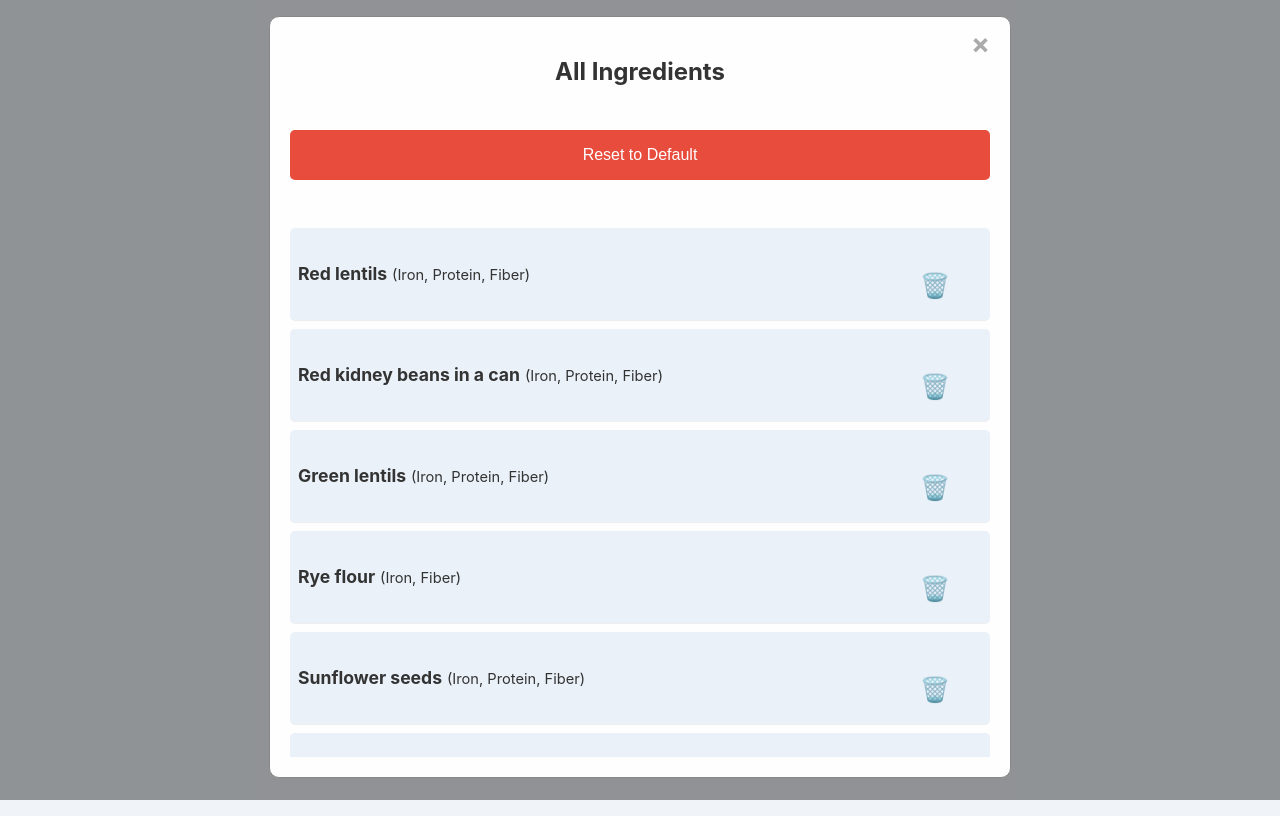
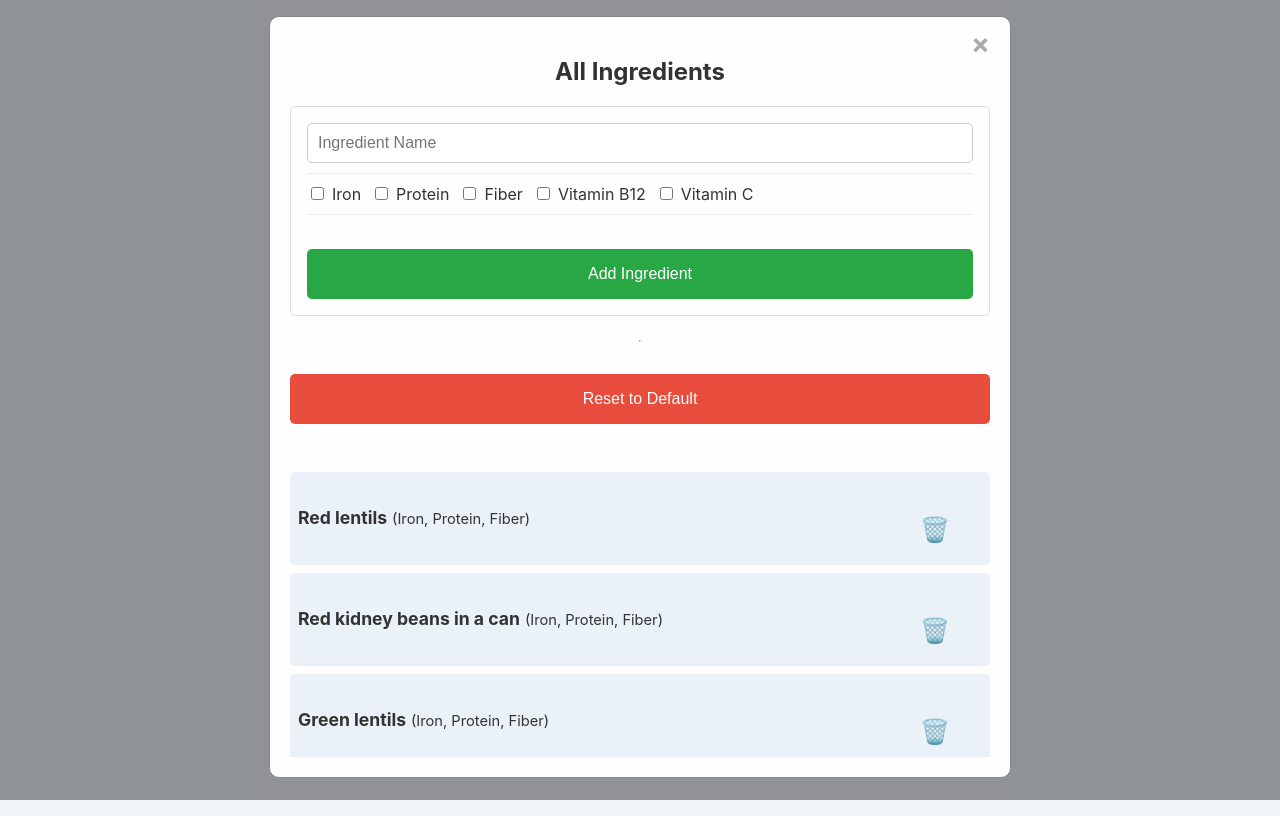
Before and after one commit to mick88/meal-planner, a plain HTML site: page index.html in a window 1280 px wide. Both pictures are taken after a click on the button "View All Ingredients". Drawn offline with Linux system fonts and the light colour scheme.

Commit message:
Implement adding ingredients

```diff
--- a/index.html
+++ b/index.html
@@ -28,6 +28,12 @@
       <div class="modal-content">
         <span class="close-btn">&times;</span>
         <h2>All Ingredients</h2>
+        <form id="add-ingredient-form">
+          <input type="text" id="new-ingredient-name" placeholder="Ingredient Name" required>
+          <div id="new-ingredient-groups"></div>
+          <button type="submit">Add Ingredient</button>
+        </form>
+        <hr>
         <button id="resetIngredientsBtn">Reset to Default</button>
         <div id="modal-ingredient-list"></div>
       </div>
--- a/planner.js
+++ b/planner.js
@@ -1,4 +1,3 @@
-
 document.addEventListener('DOMContentLoaded', () => {
     // Element references
     const generateBtn = document.getElementById('generateBtn');
@@ -9,6 +8,9 @@ document.addEventListener('DOMContentLoaded', () => {
     const closeBtn = document.querySelector('.close-btn');
     const modalListDiv = document.getElementById('modal-ingredient-list');
     const resetIngredientsBtn = document.getElementById('resetIngredientsBtn');
+    const addIngredientForm = document.getElementById('add-ingredient-form');
+    const newIngredientNameInput = document.getElementById('new-ingredient-name');
+    const newIngredientGroupsDiv = document.getElementById('new-ingredient-groups');
 
     // State variables
     let allIngredients = [];
@@ -25,9 +27,8 @@ document.addEventListener('DOMContentLoaded', () => {
         allIngredients = data;
         allAvailableGroups.clear();
         allIngredients.forEach(ing => ing.groups.forEach(group => allAvailableGroups.add(group)));
-        // If the modal is open, refresh its content
         if (modal.style.display === 'block') {
-            populateModalList();
+            populateModal();
         }
     };
 
@@ -141,7 +142,8 @@ document.addEventListener('DOMContentLoaded', () => {
 
     // --- Modal Logic ---
 
-    const populateModalList = () => {
+    const populateModal = () => {
+        // Populate ingredient list
         const listHtml = allIngredients.map(ing => `
             <li>
                 <span><strong>${ing.name}</strong> <small>(${ing.groups.join(', ')})</small></span>
@@ -149,10 +151,19 @@ document.addEventListener('DOMContentLoaded', () => {
             </li>
         `).join('');
         modalListDiv.innerHTML = `<ul>${listHtml}</ul>`;
+
+        // Populate checkboxes for adding new ingredients
+        const groupsHtml = [...allAvailableGroups].map(group => `
+            <label>
+                <input type="checkbox" name="group" value="${group}">
+                ${group}
+            </label>
+        `).join('');
+        newIngredientGroupsDiv.innerHTML = groupsHtml;
     };
 
     viewAllBtn.addEventListener('click', () => {
-        populateModalList();
+        populateModal();
         modal.style.display = 'block';
     });
 
@@ -174,7 +185,34 @@ document.addEventListener('DOMContentLoaded', () => {
         const ingredientName = button.dataset.name;
         allIngredients = allIngredients.filter(ing => ing.name !== ingredientName);
         saveIngredients();
-        populateModalList(); // Refresh the modal list
+        populateModal(); // Refresh the modal list
+    });
+
+    addIngredientForm.addEventListener('submit', (e) => {
+        e.preventDefault();
+        const name = newIngredientNameInput.value.trim();
+        if (!name) {
+            alert('Ingredient name cannot be empty.');
+            return;
+        }
+        if (allIngredients.some(ing => ing.name.toLowerCase() === name.toLowerCase())) {
+            alert('This ingredient already exists.');
+            return;
+        }
+
+        const selectedGroups = Array.from(newIngredientGroupsDiv.querySelectorAll('input[name="group"]:checked')).map(cb => cb.value);
+        if (selectedGroups.length === 0) {
+            alert('Please select at least one nutritional group.');
+            return;
+        }
+
+        const newIngredient = { name: name, groups: selectedGroups };
+        allIngredients.push(newIngredient);
+        allIngredients.sort((a, b) => a.name.localeCompare(b.name)); // Keep the list sorted
+
+        saveIngredients();
+        populateModal(); // Refresh the view
+        addIngredientForm.reset(); // Clear the form
     });
 
     // Initial Load
--- a/styles.css
+++ b/styles.css
@@ -113,6 +113,43 @@ button:hover {
   transform: scale(1.1); /* Make the pinned icon pop */
 }
 
+#add-ingredient-form {
+  padding: 1rem;
+  border: 1px solid #ddd;
+  border-radius: 5px;
+  margin-bottom: 1rem;
+  display: flex;
+  flex-direction: column;
+  gap: 10px;
+}
+
+#add-ingredient-form input[type="text"] {
+  padding: 10px;
+  font-size: 1rem;
+  border: 1px solid #ccc;
+  border-radius: 5px;
+}
+
+#new-ingredient-groups {
+  display: flex;
+  flex-wrap: wrap;
+  gap: 10px;
+  border-top: 1px solid #eee;
+  border-bottom: 1px solid #eee;
+  padding: 10px 0;
+}
+
+#new-ingredient-groups label {
+  cursor: pointer;
+  display: flex;
+  align-items: center;
+  gap: 5px;
+}
+
+#add-ingredient-form button {
+  background-color: #28a745; /* Green for save */
+}
+
 .missing-groups {
   margin-top: 1.5rem;
   padding-top: 1rem;
```
